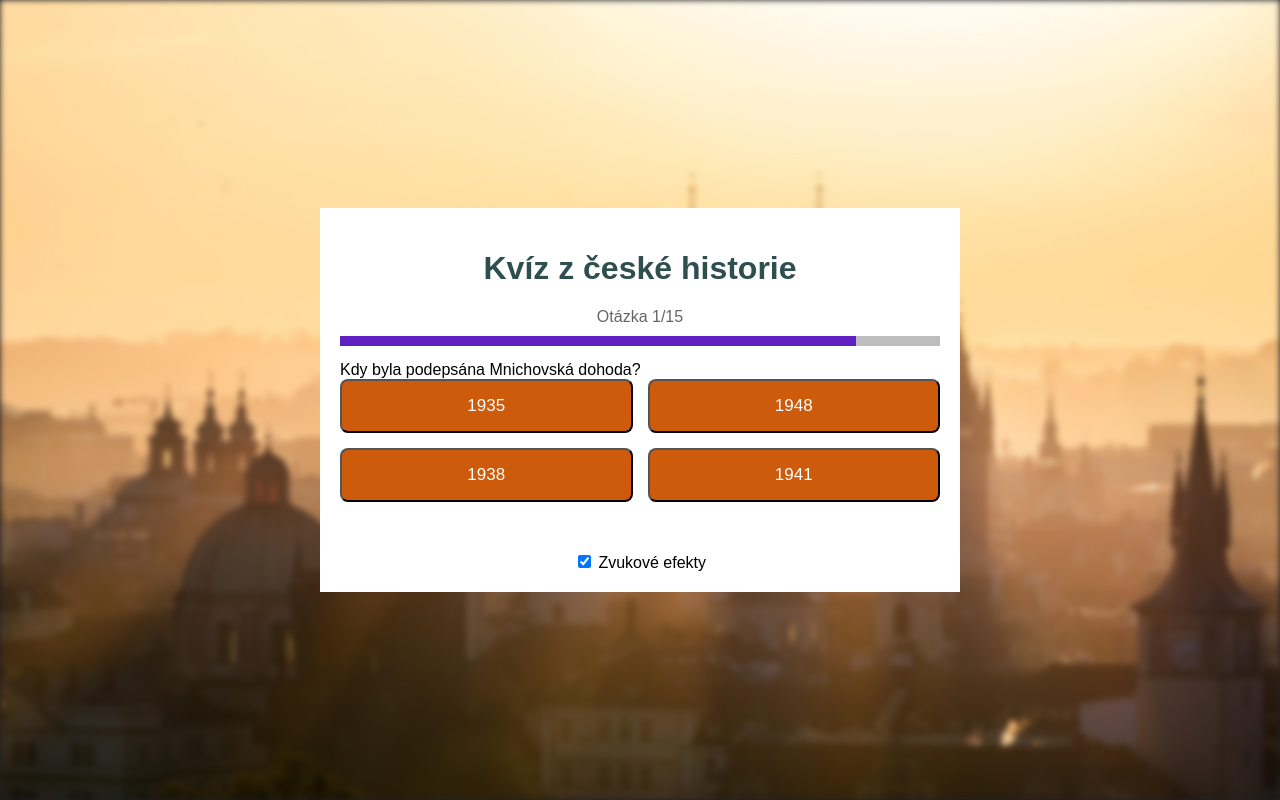
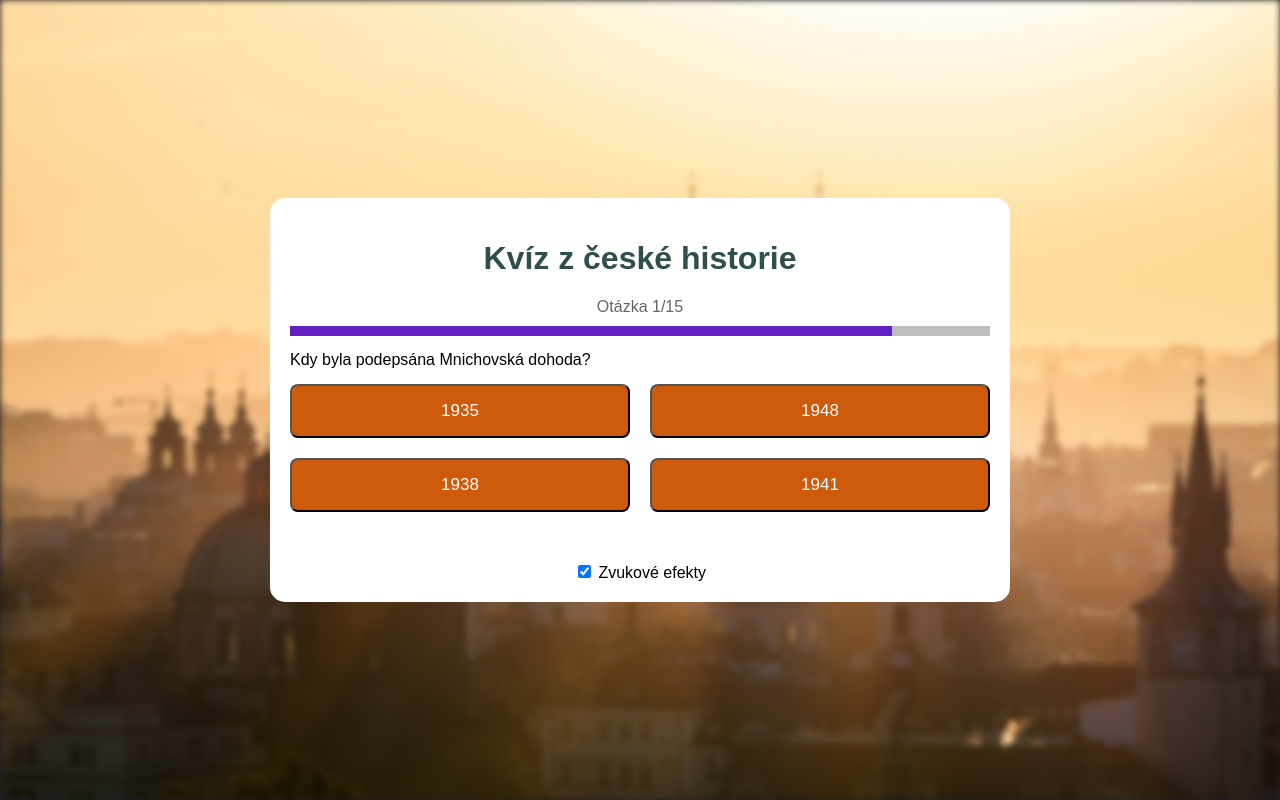
Before and after one commit to 1-IT-Gymnazium/Quiz_Historie, a plain HTML site: page index.html in a window 1280 px wide. Both pictures are taken after a click on the button "Start". Drawn offline with Linux system fonts and the light colour scheme.

Commit message:
malá design změna

```diff
--- a/index.html
+++ b/index.html
@@ -39,9 +39,10 @@
         }
 
         #quiz-container {
+            border-radius: 15px;
             background-color: #ffff;
             width: 90%;
-            max-width: 600px;
+            max-width: 700px;
             /*nechat ať je to responzivní*/
             padding: 20px;
         }
@@ -55,7 +56,7 @@
         .btn-grid {
             display: grid;
             grid-template-columns: repeat(2, 1fr);
-            gap: 15px;
+            gap: 20px;
             margin: auto;
 
         }
@@ -69,7 +70,8 @@
             transition: background 0.3s, transform 0.3s;
         }
 
-        button:hover {  /* Hover efekt pro tlačítka */
+        button:hover {
+            /* Hover efekt pro tlačítka */
             background: #d77a16;
             transform: translateY(-3px);
             cursor: pointer;
@@ -96,13 +98,15 @@
             margin-bottom: 15px;
         }
 
-        #timer-bar { /* Samotná časová lišta */
+        #timer-bar {
+            /* Samotná časová lišta */
             height: 100%;
             background-color: #6020c1;
         }
 
         #feedback {
             margin-top: 10px;
+            margin-bottom: 10px;
             font-weight: bold;
             text-align: center;
             min-height: 25px;
@@ -120,7 +124,8 @@
             margin-top: 15px;
         }
 
-        #start-screen { /* Skrytí startovací obrazovky */
+        #start-screen {
+            /* Skrytí startovací obrazovky */
             display: flex;
             justify-content: center;
             align-items: center;
@@ -137,11 +142,16 @@
             padding: 15px 30px;
         }
 
+        #question {
+            padding-bottom: 15px;
+        }
+
         @media (max-width: 480px) {
 
             /*responzví design. max 480px an šířku - takže na mobil*/
             .btn-grid {
-                grid-template-columns: repeat(1fr ,2); ;
+                grid-template-columns: repeat(1fr, 2);
+                ;
             }
 
             button {
@@ -154,10 +164,10 @@
             }
         }
 
-        .hide { /* třída pro skrytí prvků */
+        .hide {
+            /* třída pro skrytí prvků */
             display: none;
         }
-
     </style>
 </head>
 
```
